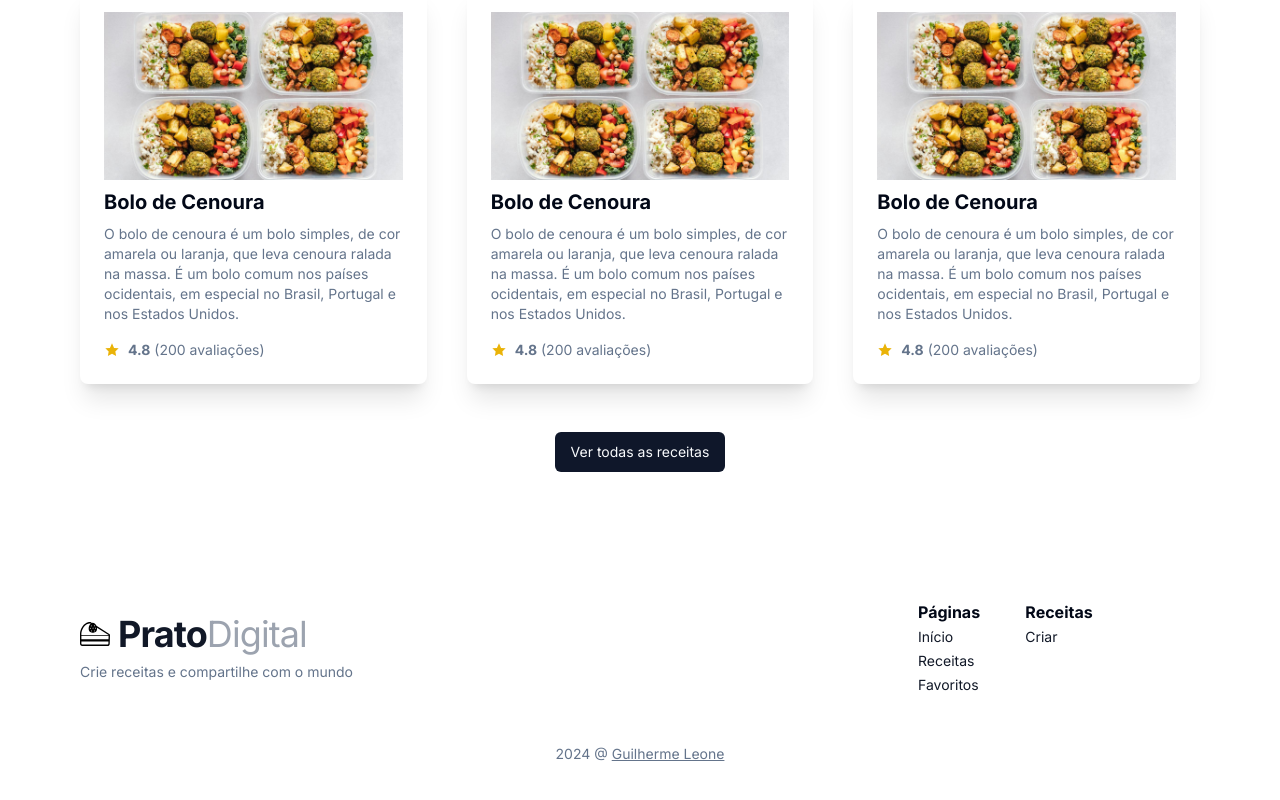
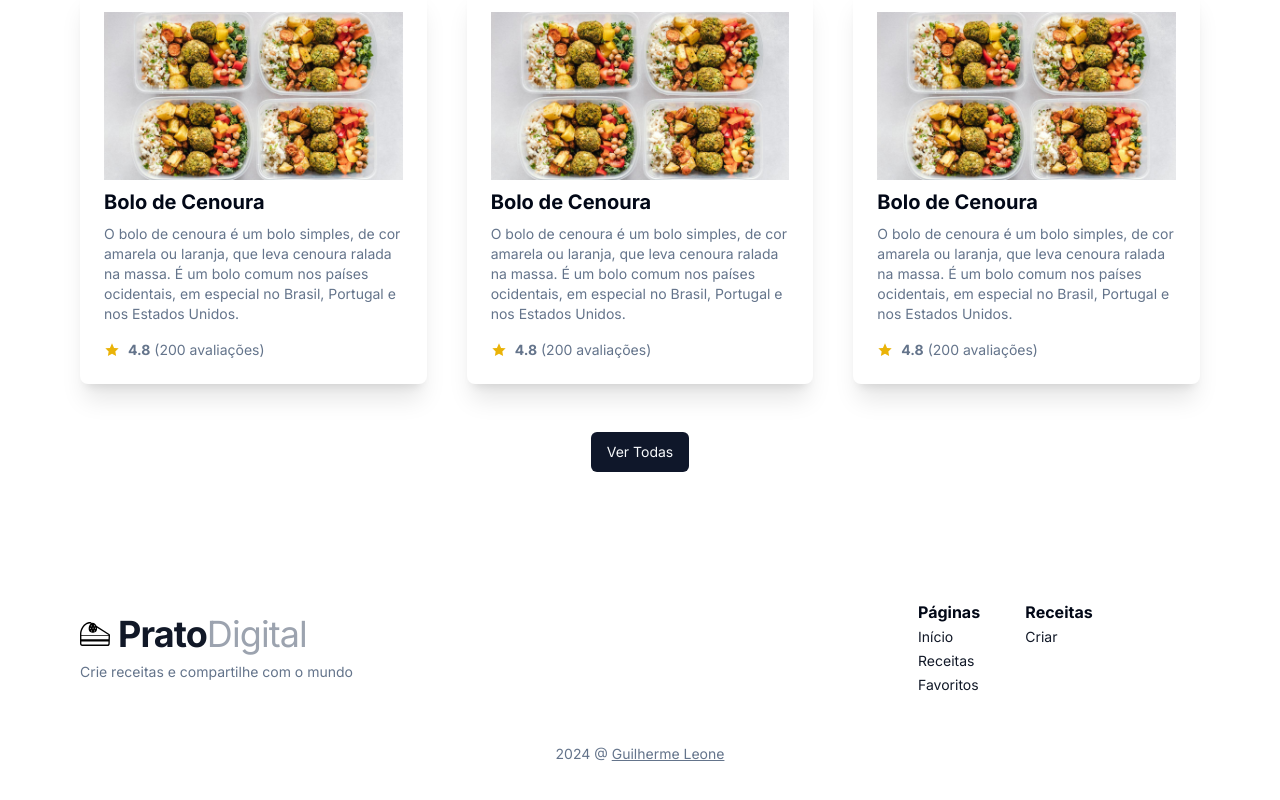
Before and after one commit to guibleone/prato-digital, a Next.js app: page / in a window 1280 px wide. Shown: the part 1157-1957 px from the top of the page. Built offline with nearby package versions, Linux system fonts and the light colour scheme.

Commit message:
Update "Ver todas as receitas" text in TopRecipes component

```diff
--- a/src/app/components/HomePage/TopRecipes.tsx
+++ b/src/app/components/HomePage/TopRecipes.tsx
@@ -55,7 +55,7 @@ export default function TopRecipes() {
                     className='flex justify-center mt-12'>
                     <Button asChild>
                         <Link href='/receitas'>
-                            Ver todas as receitas
+                            Ver Todas
                         </Link>
                     </Button>
                 </motion.div>
```
